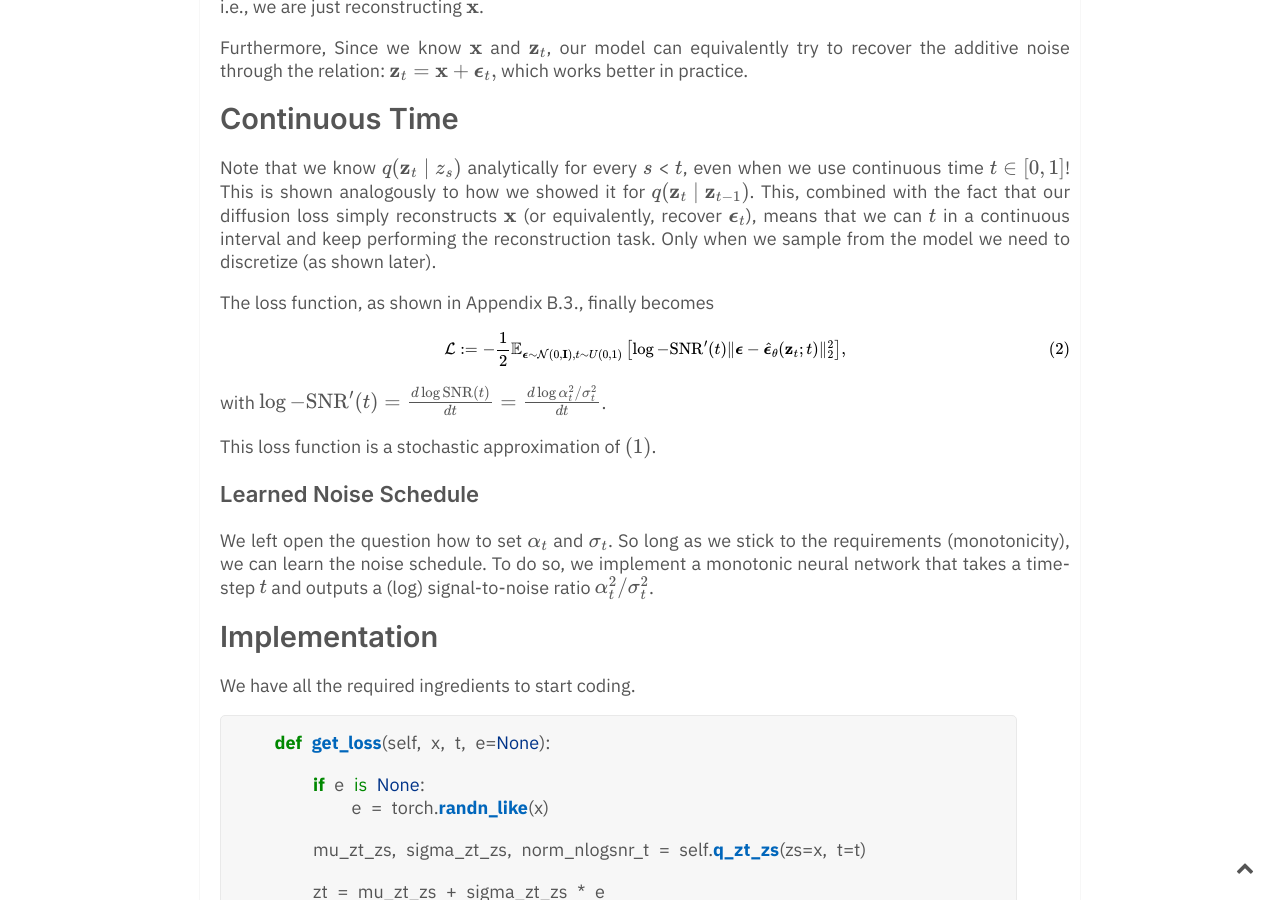
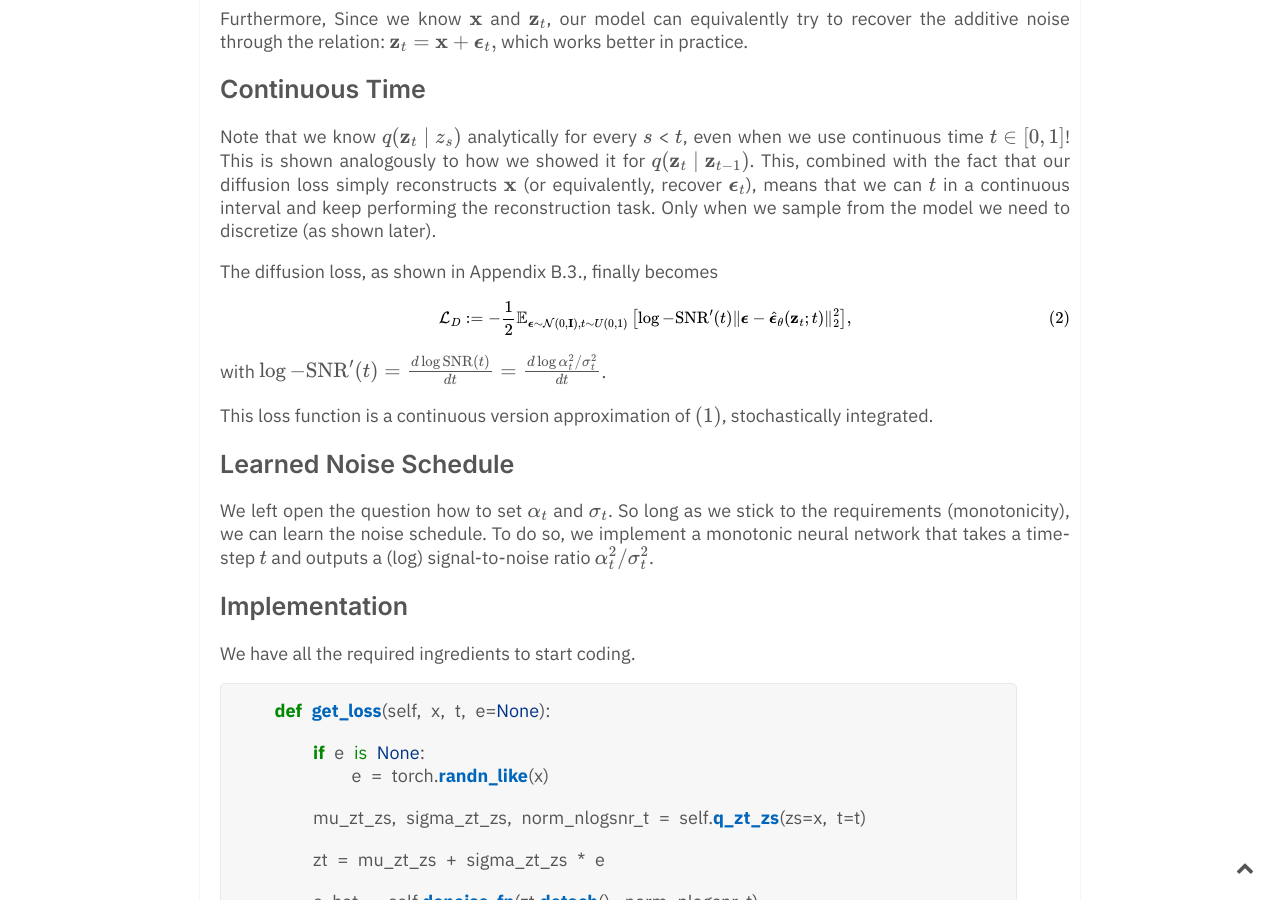
Before and after one commit to DavidRuhe/DavidRuhe.github.io, a Jekyll site: the page built from _notes/Variational Diffusion Models.md, in a window 1280 px wide and 900 px high, scrolled down 3101 px. Built offline with Jekyll 4.4.1, drawn with Linux system fonts in a browser that asks for light colours; formulas are drawn with MathJax 3; comment, search, counter and statistics services are not loaded.

Commit message:
update formatting

````diff
--- a/_notes/Variational Diffusion Models.md
+++ b/_notes/Variational Diffusion Models.md
@@ -5,15 +5,15 @@ tags: blog generative_models diffusion
 toc: false
 comments: true
 ---
-# Overview
+## Overview
 *Generative models...*
 
 *Diffusion models...*
 
 *In this post...*
 
-# Outline
-# Model Development
+## Outline
+## Model Development
 In a sense, a diffusion model can be seen as many [[Variational Autoencoder|Variational Autoencoders]] stacked on top of eachother, and the encoders are fixed as Gaussians. In the continuous case, we assume *infinitely* many encoders. Every number on the interval $[0, 1]$ determines such an encoder as follows:
 $$q(\mathbf z_t \mid \mathbf x)=\mathcal{N}(\alpha_t \mathbf x, \sigma_t^2 \mathbf I),$$
 where $\alpha_t$ and $\sigma_t$ are determined completely by $t \in [0, 1]$. $\mathbf x$ is the datum and $\mathbf z_t$ the encoded variable. As such, the encoding process simply adds Gaussian noise to our data with each time-step $t$. We also assume that the *signal-to-noise ratio* $\alpha_t^2 / \sigma_t^2$ decreases monotonically with $t$. As such, when $t$ is close to $0$ the image is hardly affected. When $t$ approaches $1$ we desire it to be close to a normal distribution from which we can easily sample.
@@ -68,7 +68,7 @@ The third equality follows from how many terms $q(\mathbf z_t \mid \mathbf x)$ a
 
 The obtained three terms form the loss function that we presented earlier.
 
-# Analyzing The Divergence
+## Analyzing The Divergence
 The first term is a prior loss, where $p(\mathbf z_T)$ is parameterized with a standard Gaussian and can be computed in closed form. The second term is a data likelihood term (e.g., reconstruction loss). The other terms form the "diffusion loss". These can also be rewritten in a way that we only have to perform data reconstruction during training.
 
 $$\begin{aligned}
@@ -103,21 +103,21 @@ which works better in practice.
 
 
 
-# Continuous Time
+## Continuous Time
 Note that we know $q(\mathbf z_t \mid z_s)$ analytically for every $s$ < $t$, even when we use continuous time $t \in [0, 1]$! This is shown analogously to how we showed it for $q(\mathbf z_t \mid \mathbf z_{t-1})$. This, combined with the fact that our diffusion loss simply reconstructs $\mathbf x$ (or equivalently, recover $\boldsymbol \epsilon_t$), means that we can $t$ in a continuous interval and keep performing the reconstruction task. Only when we sample from the model we need to discretize (as shown later).
 
-The loss function, as shown in Appendix B.3., finally becomes
+The diffusion loss, as shown in Appendix B.3., finally becomes
 
-$$\mathcal{L}:= -\frac12 \mathbb{E}_{\boldsymbol \epsilon \sim \mathcal{N}(0, \mathbf I), t \sim U(0, 1)}\left[ \log-\mathrm{SNR'}(t) \Vert \boldsymbol \epsilon - \hat{\boldsymbol \epsilon}_\theta(\mathbf z_t; t) \Vert^2_2 \right], \tag{2}$$
+$$\mathcal{L}_D:= -\frac12 \mathbb{E}_{\boldsymbol \epsilon \sim \mathcal{N}(0, \mathbf I), t \sim U(0, 1)}\left[ \log-\mathrm{SNR'}(t) \Vert \boldsymbol \epsilon - \hat{\boldsymbol \epsilon}_\theta(\mathbf z_t; t) \Vert^2_2 \right], \tag{2}$$
 
 with $\log-\mathrm{SNR'}(t) = \frac{d \log \mathrm{SNR}(t)}{dt} = \frac{d \log \alpha_t^2 / \sigma_t^2}{dt}$.
 
-This loss function is a stochastic approximation of $(1)$.
+This loss function is a continuous version approximation of $(1)$, stochastically integrated.
 
-### Learned Noise Schedule
+## Learned Noise Schedule
 We left open the question how to set $\alpha_t$ and $\sigma_t$. So long as we stick to the requirements (monotonicity), we can learn the noise schedule. To do so, we implement a monotonic neural network that takes a time-step $t$ and outputs a (log) signal-to-noise ratio $\alpha_t^2 / \sigma_t^2$.
 
-# Implementation
+## Implementation
 We have all the required ingredients to start coding.
 
 ```python
````
Also changed, not shown: 1 other file.
